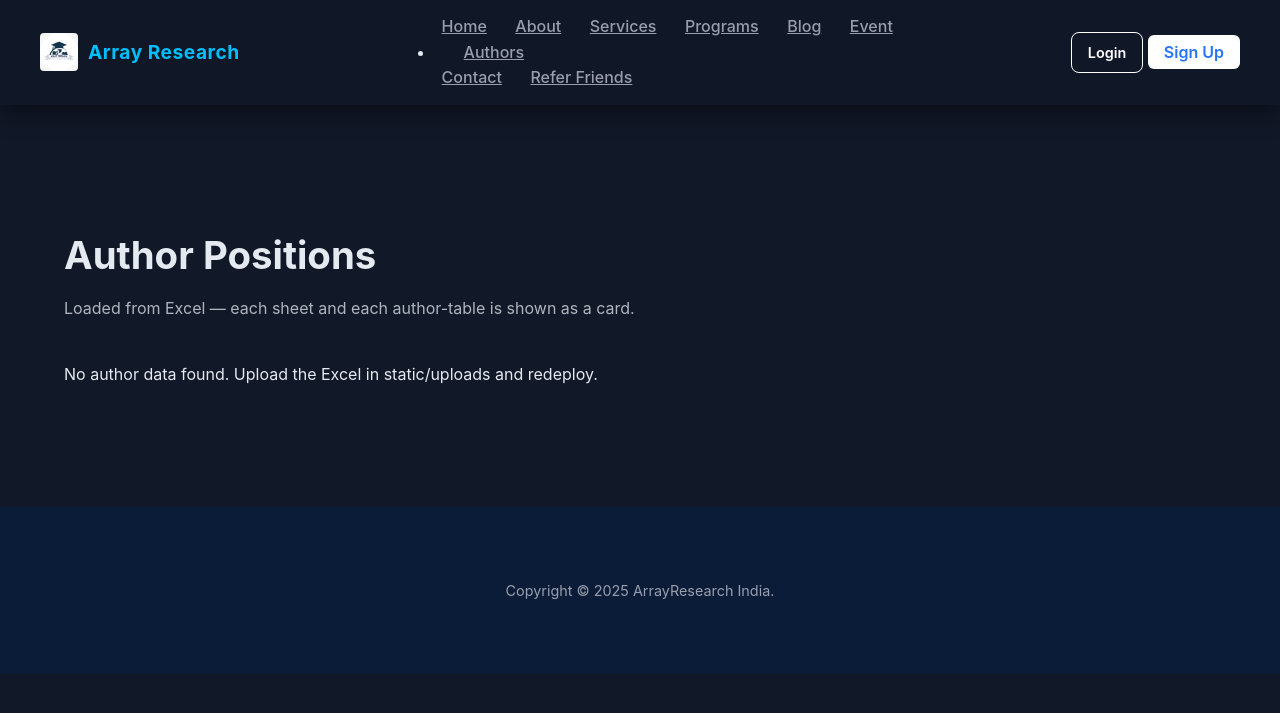
After one commit to rajanshivam011/array-research-final, a Flask app: page /authors in a window 1280 px wide. The commit adds this page. Shown: the top 713 px of the page. Run offline with Flask 3, Linux system fonts and the light colour scheme.

Commit message:
Added author cards + cleaned secrets

```diff
--- a/app.py
+++ b/app.py
@@ -168,7 +168,8 @@ def load_journals_from_excel():
     if not os.path.exists(excel_path):
         return []
 
-    excel_data = pd.read_excel(excel_path, sheet_name=None, header=None)
+    excel_data = pd.read_excel(excel_path, sheet_name=None, header=None, engine='openpyxl')
+
     journal_list = []
 
     for sheet_name, df in excel_data.items():
@@ -214,94 +215,245 @@ JOURNALS = load_journals_from_excel()
 
 # Author
 
+# put near other imports
+import re
+import pandas as pd
+import os
+
 def parse_author_cell(cell):
     """
     Convert cell like '12k Booked' or '10k Available' into structured data.
+    This is same logic you had but kept here for consistency.
     """
     if not isinstance(cell, str):
         return {"price": "", "status": ""}
-
     parts = cell.strip().split()
     if len(parts) == 0:
         return {"price": "", "status": ""}
-
     price = parts[0]
     status = " ".join(parts[1:]) if len(parts) > 1 else ""
     return {"price": price, "status": status}
 
 
-def load_author_positions_from_excel():
-    excel_path = os.path.join("static", "uploads", "Array Research Author Positions (2).xlsx")
+def load_author_positions_from_excel(filepath=None):
+    """
+    Robust loader for 'Author Positions' workbook.
+    Returns list of sheets; each sheet is a dict:
+      {
+        "sheet": sheet_name,
+        "info": "concatenated top lines before first table",
+        "tables": [
+            { "title": optional_title, "authors": [ {level, price, status}, ... ] },
+            ...
+        ]
+      }
+    """
+    if filepath is None:
+        filepath = os.path.join("static", "uploads", "Array Research Author Positions (2).xlsx")
 
-    if not os.path.exists(excel_path):
-        print("Author Excel not found:", excel_path)
+    if not os.path.exists(filepath):
+        print("Author Excel not found:", filepath)
         return []
 
-    excel_data = pd.read_excel(excel_path, sheet_name=None, header=None)
+    try:
+        excel_data = pd.read_excel(filepath, sheet_name=None, header=None)
+    except Exception as e:
+        print("Error reading author excel:", e)
+        return []
 
-    author_positions = []
+    all_sheets = []
+
+    # regex to detect rows that look like an author entry (Author:, Author 1, Author 1:)
+    author_label_re = re.compile(r'^\s*Author\b', re.IGNORECASE)
 
     for sheet_name, df in excel_data.items():
-        df = df.fillna("")
+        df = df.fillna("")  # replace NaN with empty
+        nrows, ncols = df.shape
 
-        for i in range(len(df)):
-            row = df.iloc[i]
+        sheet_info_lines = []
+        tables = []
+        in_table = False
+        current_table = None
 
-            # Detect a title row (first column contains long title)
-            if isinstance(row[0], str) and len(row[0].strip()) > 10:
+        # We'll scan row by row to find blocks that correspond to author tables.
+        for r in range(nrows):
+            row = [str(x).strip() for x in df.iloc[r].tolist()]
 
-                title = row[0].strip()
+            # If the row contains header-like text (Position / Amount / Status) treat as table header
+            lower_row = [c.lower() for c in row]
+            is_header = any("position" in c for c in lower_row) and any("status" in c for c in lower_row)
 
-                # Next rows contain author-level data
-                authors = []
-                for j in range(1, 6):   # Author 1 to Author 5
-                    if j >= len(df.columns):
+            # Or detect author label anywhere in row -> this likely a data row or header
+            has_author_label = any(author_label_re.match(c) for c in row if c)
+
+            # Also detect a row that looks like 'Author position available' or similar -> possible table title
+            is_table_title = any("author position" in c.lower() or "author position available" in c.lower()
+                                 for c in row if c)
+
+            # Heuristic: if we haven't encountered a table yet and this row is non-empty, treat as sheet info
+            if not in_table and not is_header and not has_author_label and not is_table_title:
+                # collect some top-of-sheet info lines (but stop collecting after we hit the first table)
+                # Accept lines that look informative (length > 3)
+                text_cells = [c for c in row if c and len(c) > 3]
+                if text_cells:
+                    # join meaningful cells in this row
+                    sheet_info_lines.append(" | ".join(text_cells))
+                continue
+
+            # If row is table title (like "Author position available:")
+            if is_table_title:
+                # start a new table (title may be present)
+                if current_table:
+                    # push previous table if any
+                    tables.append(current_table)
+                current_table = {"title": " ".join([c for c in row if c]), "authors": []}
+                in_table = True
+                continue
+
+            # If row is header (Position / Amount / Status)
+            if is_header:
+                # find column indices for Author label, Amount and Status
+                author_col = None
+                amount_col = None
+                status_col = None
+                for ci, cell in enumerate(lower_row):
+                    if "position" in cell or "author" in cell:
+                        author_col = ci
+                    if "amount" in cell or "price" in cell:
+                        amount_col = ci
+                    if "status" in cell:
+                        status_col = ci
+                # fallback defaults if not found
+                if author_col is None:
+                    author_col = 0
+                if amount_col is None:
+                    # many sheets have amount in column index 2
+                    amount_col = min(2, ncols-1)
+                if status_col is None:
+                    status_col = min(3, ncols-1)
+
+                # start a new table if not started
+                if not current_table:
+                    current_table = {"title": "", "authors": []}
+
+                # store column indices on the current table for parsing subsequent rows
+                current_table["_cols"] = {"author": author_col, "amount": amount_col, "status": status_col}
+                in_table = True
+                continue
+
+            # If in_table and row looks like an author data row (has 'Author' text or first col is like 'Author: 1')
+            if in_table:
+                # If there's a blank row -> treat as table end
+                if all(not c for c in row):
+                    # close current table if it has authors
+                    if current_table and current_table.get("authors"):
+                        tables.append(current_table)
+                    current_table = None
+                    in_table = False
+                    continue
+
+                # If we have column indices stored, use them.
+                if current_table and "_cols" in current_table:
+                    cols = current_table["_cols"]
+                    ai = cols["author"]
+                    bi = cols["amount"]
+                    ci = cols["status"]
+
+                    # ensure indices within bounds
+                    ai = ai if ai < ncols else 0
+                    bi = bi if bi < ncols else ai+1 if ai+1 < ncols else ai
+                    ci = ci if ci < ncols else bi+1 if bi+1 < ncols else bi
+
+                    author_cell = row[ai]
+                    amount_cell = row[bi]
+                    status_cell = row[ci]
+
+                    # If the author_cell is empty but row contains "Author" somewhere else, try to find it
+                    if not author_cell:
+                        for cell in row:
+                            if cell.lower().startswith("author"):
+                                author_cell = cell
+                                break
+
+                    # If still empty and row doesn't look like author row, skip
+                    if not author_cell or not re.search(r'Author', author_cell, re.I):
+                        # but try fallback: if row has "Author:" anywhere
+                        if any(re.search(r'Author\s*[:\d]', c, re.I) for c in row):
+                            # fallback mapping: first non-empty is author, next numeric-ish is amount, last is status
+                            nonempty = [c for c in row if c]
+                            author_cell = nonempty[0] if len(nonempty) > 0 else ""
+                            amount_cell = nonempty[1] if len(nonempty) > 1 else ""
+                            status_cell = nonempty[-1] if len(nonempty) > 2 else nonempty[-1] if nonempty else ""
+                        else:
+                            # not an author row; skip
+                            continue
+
+                    # normalize author label to 'Author X'
+                    level = re.sub(r'[:\-]', '', author_cell).strip()
+                    if not re.search(r'Author', level, re.I):
+                        # try to coerce: if it starts with a number, make 'Author N'
+                        m = re.search(r'(\d+)', level)
+                        if m:
+                            level = f"Author {m.group(1)}"
+                        else:
+                            # leave as-is
+                            pass
+
+                    # parse amount/status using helper
+                    parsed = parse_author_cell(status_cell if not amount_cell else f"{amount_cell} {status_cell}")
+                    # but if amount_cell already contains amount separate, prefer that
+                    price = amount_cell if amount_cell else parsed["price"]
+                    status = status_cell if status_cell else parsed["status"]
+                    # fallback: if status looks empty but amount_cell contains 'Booked' etc
+                    if not status and parsed["status"]:
+                        status = parsed["status"]
+
+                    author_obj = {"level": level.strip(), "price": str(price).strip(), "status": str(status).strip()}
+                    current_table["authors"].append(author_obj)
+                    continue
+
+                else:
+                    # If no explicit cols found yet but row contains 'Author' treat row as author line
+                    if any(re.search(r'Author', c, re.I) for c in row):
+                        nonempty = [c for c in row if c]
+                        author_cell = nonempty[0] if len(nonempty) > 0 else ""
+                        # heuristics: last nonempty is status, second last might be price
+                        author_cell = author_cell
+                        price = nonempty[1] if len(nonempty) > 2 else (nonempty[-2] if len(nonempty) >= 2 else "")
+                        status = nonempty[-1] if len(nonempty) >= 2 else ""
+                        author_obj = {"level": author_cell, "price": str(price).strip(), "status": str(status).strip()}
+                        if not current_table:
+                            current_table = {"title": "", "authors": []}
+                        current_table["authors"].append(author_obj)
+                        continue
+                    else:
+                        # not an author row
                         continue
 
-                    cell_data = parse_author_cell(row[j])
-                    authors.append({
-                        "level": f"Author {j}",
-                        "price": cell_data["price"],
-                        "status": cell_data["status"]
-                    })
+        # end row scan; flush any open table
+        if current_table and current_table.get("authors"):
+            tables.append(current_table)
 
-                # Add entry to master list
-                author_positions.append({
-                    "sheet": sheet_name,
-                    "title": title,
-                    "authors": authors
-                })
+        # Build info string: join sheet_info_lines (dedupe)
+        info = "\n".join(dict.fromkeys([s.strip() for s in sheet_info_lines if s.strip()]))
 
-    return author_positions
+        all_sheets.append({
+            "sheet": sheet_name,
+            "info": info,
+            "tables": [
+                # strip internal _cols before returning
+                {k: v for k, v in t.items() if k != "_cols"} for t in tables
+            ]
+        })
+
+    return all_sheets
 
 
+@app.route('/authors')
+def authors_cards():
+    AUTHOR_POSITIONS = load_author_positions_from_excel()
+    return render_template('author_cards.html', author_positions=AUTHOR_POSITIONS)
 
-
-# Load at startup
-AUTHOR_POSITIONS = load_author_positions_from_excel()
-
-
-
-
-
-
-
-
-import pandas as pd
-
-def excel_to_html(path):
-    try:
-        df = pd.read_excel(path, header=None)
-        return df.to_html(classes="excel-table", index=False)
-    except Exception as e:
-        return f"<p>Error: {e}</p>"
-
-AUTHOR_EXCEL_PATH = "static/uploads/Array Research Author Positions (2).xlsx"
-
-@app.route("/author-positions")
-def author_positions():
-    html_table = excel_to_html(AUTHOR_EXCEL_PATH)
-    return render_template("author_positions.html", table=html_table)
 
 
 @app.route('/service')
@@ -670,6 +822,12 @@ def programs():
 def refer():
     return render_template('refer.html')
 
+# --------------------------------------------------------
+# AUTHOR LIST ROUTE
+# --------------------------------------------------------
+@app.route("/author-list")
+def author_list():
+    return render_template("author_positions_list.html", author_positions=AUTHOR_POSITIONS)
 
 # --------------------------------------------------------
 # AUTH ROUTES
@@ -813,6 +971,8 @@ def upload_journal():
 # --------------------------------------------------------
 # API ROUTES (BOOKING + CONTACT)
 # --------------------------------------------------------
+
+
 @app.route('/api/book-service', methods=['POST'])
 def book_service_api():
     try:
--- /dev/null
+++ b/templates/author_cards.html
@@ -0,0 +1,56 @@
+{% extends "base.html" %}
+{% block title %}Author Positions – Array Research{% endblock %}
+
+{% block content %}
+<section class="section dark">
+  <div class="container">
+    <h1 class="section-title">Author Positions</h1>
+    <p class="section-subtitle">Loaded from Excel — each sheet and each author-table is shown as a card.</p>
+
+    {% for sheet in author_positions %}
+      <section style="margin-top:3rem;">
+        <h2 style="font-size:1.6rem;">{{ sheet.sheet }}</h2>
+
+        {% if sheet.info %}
+          <div class="sheet-info" style="margin-bottom:1rem; color:#cfcfcf;">
+            <pre style="white-space:pre-wrap; font-family: inherit;">{{ sheet.info }}</pre>
+          </div>
+        {% endif %}
+
+        <div class="card-grid" style="display:grid; grid-template-columns: repeat(auto-fit, minmax(300px,1fr)); gap:1rem;">
+          {% for table in sheet.tables %}
+            <div class="card" style="background: rgba(255,255,255,0.03); padding:1rem; border-radius:10px; border:1px solid rgba(255,255,255,0.03);">
+              {% if table.title %}
+                <h3 style="margin-top:0;">{{ table.title }}</h3>
+              {% endif %}
+
+              <table style="width:100%; border-collapse: collapse; color:#ddd;">
+                <thead>
+                  <tr style="text-align:left;">
+                    <th style="padding:6px 8px; width:40%;">Author</th>
+                    <th style="padding:6px 8px; width:30%;">Amount</th>
+                    <th style="padding:6px 8px; width:30%;">Status</th>
+                  </tr>
+                </thead>
+                <tbody>
+                  {% for a in table.authors %}
+                    <tr>
+                      <td style="padding:6px 8px;">{{ a.level }}</td>
+                      <td style="padding:6px 8px;">{{ a.price }}</td>
+                      <td style="padding:6px 8px;">{{ a.status }}</td>
+                    </tr>
+                  {% endfor %}
+                </tbody>
+              </table>
+
+            </div>
+          {% endfor %}
+        </div>
+      </section>
+    {% else %}
+      <p>No author data found. Upload the Excel in static/uploads and redeploy.</p>
+    {% endfor %}
+
+  </div>
+</section>
+{% endblock %}
--- a/templates/base.html
+++ b/templates/base.html
@@ -31,6 +31,9 @@
       <a href="{{ url_for('programs') }}">Programs</a>
       <a href="{{ url_for('blog') }}">Blog</a>
       <a href="{{ url_for('event') }}">Event</a>
+      <li><a href="{{ url_for('authors_cards') }}">Authors</a></li>
+
+
       <a href="{{ url_for('contact') }}">Contact</a>
       <a href="{{ url_for('refer') }}">Refer Friends</a>
     </nav>
--- a/templates/service.html
+++ b/templates/service.html
@@ -40,11 +40,7 @@
 <!-- =========================
      🧠 AUTHOR POSITIONS SECTION (Full Data)
 ========================= -->
-<section class="section-alt-dark">
-  <h2 class="section-title center">Author Positions (Auto Loaded)</h2>
-<iframe src="/author-positions" style="width:100%;height:800px;border:none;"></iframe>
 
-</section>
 
 
 
```
Also changed, not shown: 1 other file.
